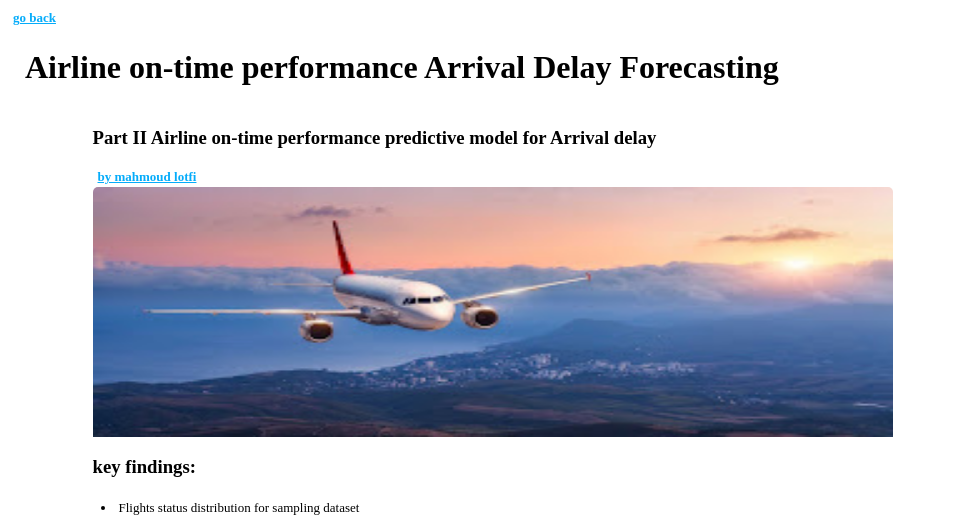
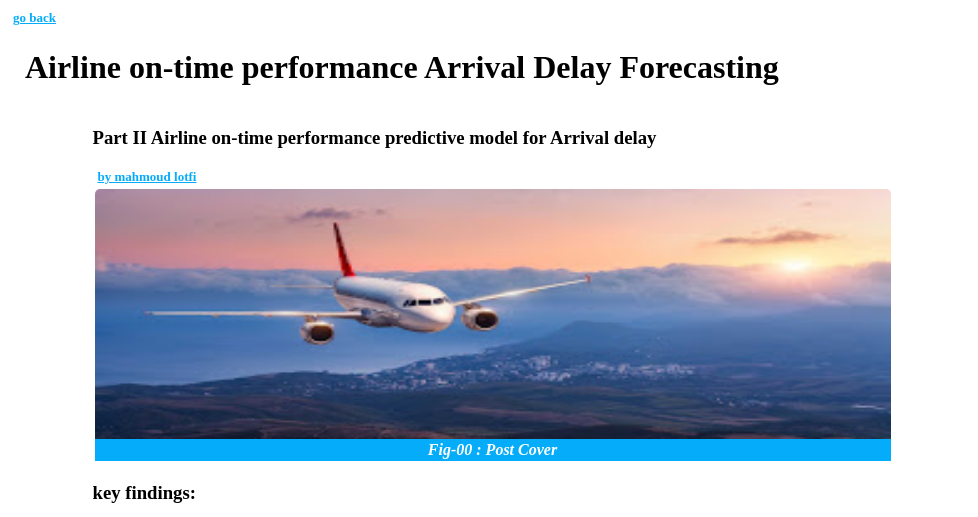
Before and after one commit to mlotfic/fornt-end-nd-project-01, a plain HTML site: page pages/blog-post-1.html in a window 1280 px wide. Shown: the top 517 px of the page, 0-978 px from the left. Drawn offline with Linux system fonts and the light colour scheme; a web font is replaced by a local one.

Commit message:
Code Review

```diff
--- a/pages/blog-post-1.html
+++ b/pages/blog-post-1.html
@@ -41,9 +41,11 @@
             <h3> Part II Airline on-time performance predictive model for Arrival delay</h3>
             <a class="profile-link" href="https://www.blogger.com/profile/12124067201509144327" rel="author">by mahmoud lotfi</a>
             <br>
-            <div>
+            <figure onclick="window.open('../imgs/03.png', '_blank');">
                 <img src="../imgs/cover.jpg" alt="post-cover" class="img-cover">
-            </div>
+                <figcaption><b> Fig-00 : Post Cover</b> </figcaption>
+            </figure>
+
 
             <h3>key findings:</h3>
             <li class="list-cl"> Flights status distribution for sampling dataset&nbsp;</li>
```
